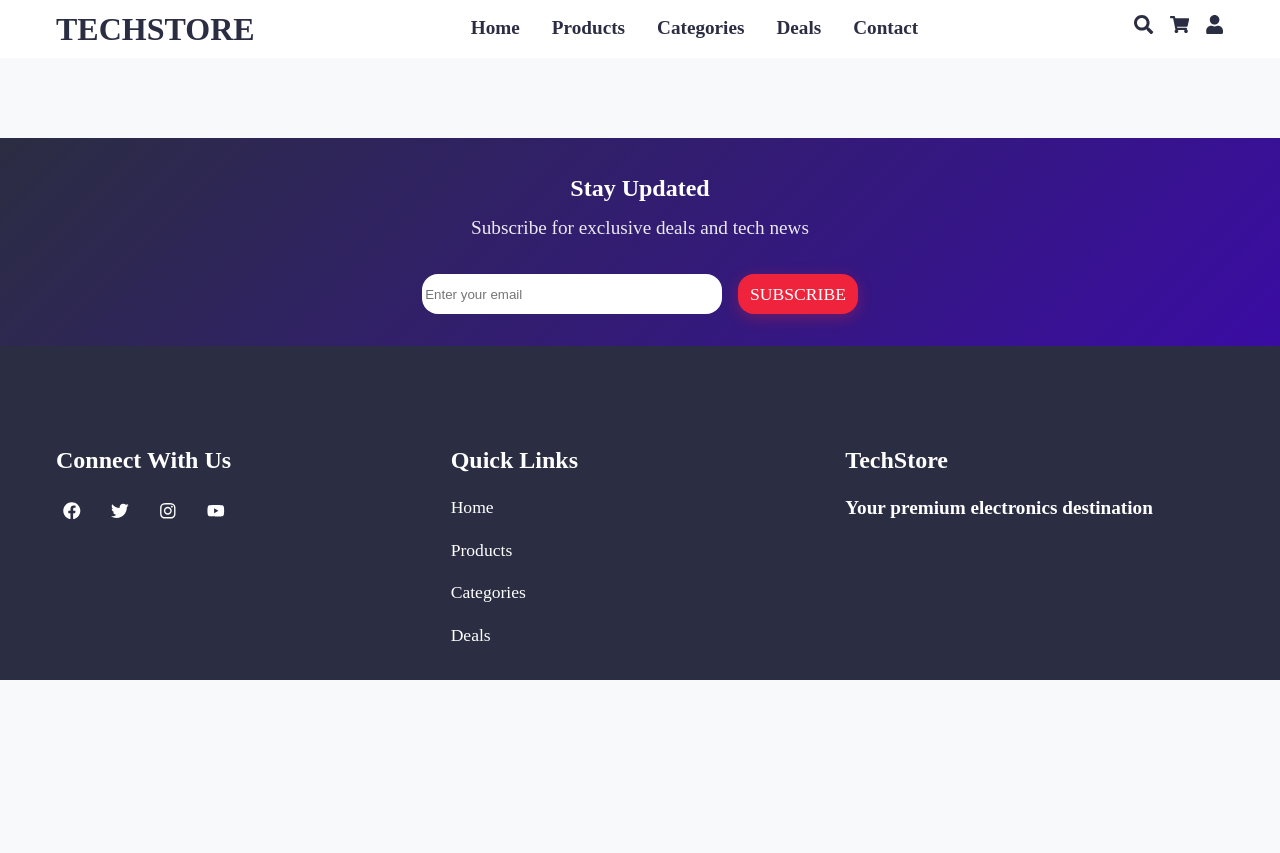
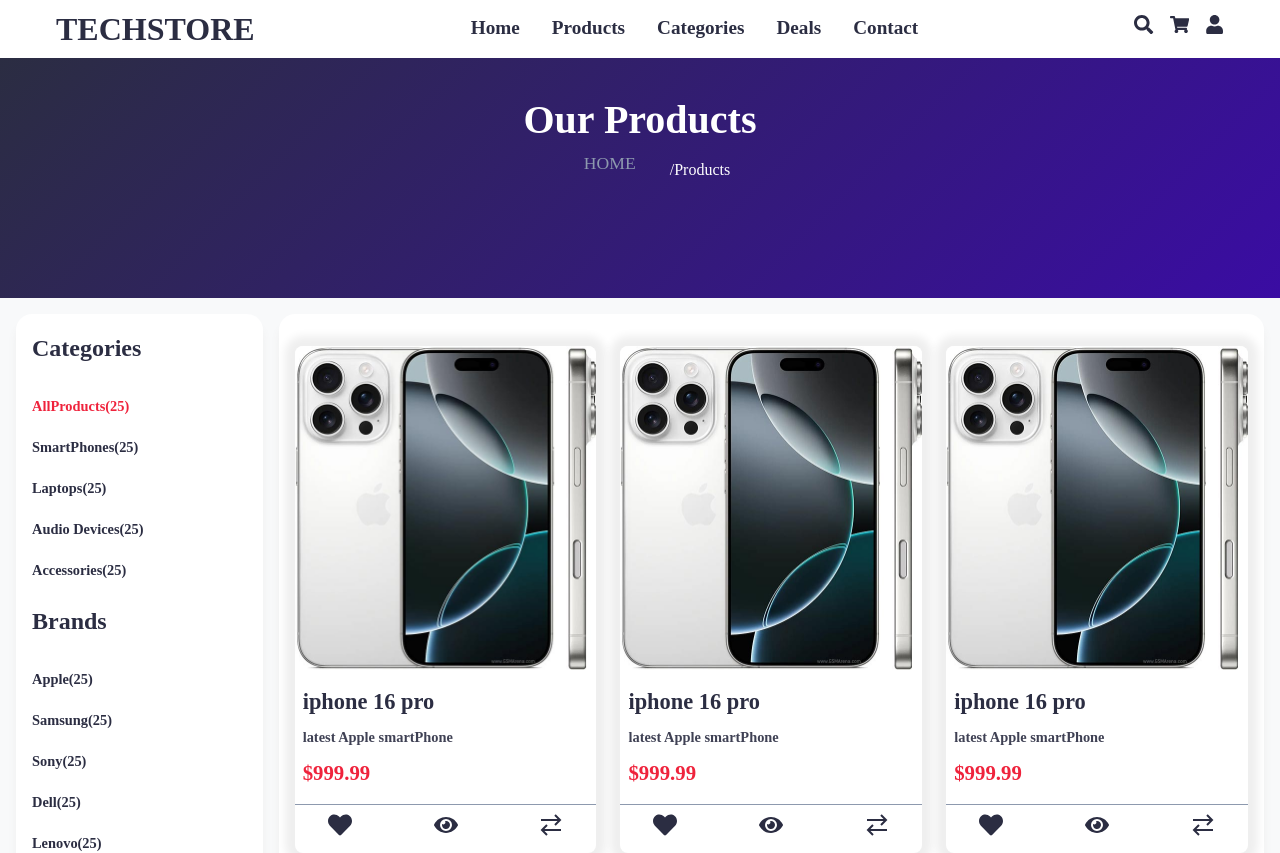
Before and after one commit to mohammadmehdidalvandii/techstore-front-end, a React (Vite) app: page /Products in a window 1280 px wide. Shown: the top 853 px of the page. Before the commit the page ends 800 px from the top, so only its background shows below. Built offline with nearby package versions, Linux system fonts and the light colour scheme.

Commit message:
create section store for products-page

```diff
--- /dev/null
+++ b/src/components/template/products/Store/Store.css
@@ -0,0 +1,75 @@
+.store_container{
+    display: flex;
+    gap: 1rem;
+    width: 100%;
+    margin-right: auto;
+    margin-left: auto;
+    padding-block: 1rem ;
+    padding-inline: 1rem    ;
+}
+.store_container .category,.product{
+    display: block;
+    background-color: var(--white);
+    box-shadow: 0 10px 10px #efefef;
+    border-radius: 1rem
+}
+.store_container .category{
+    flex-basis: 20%;
+    padding: 1rem;
+}
+.store_container .product{
+    flex-basis: 80%;
+    padding: 2rem 1rem;
+}
+/* Products */
+.store_container .grid_products{
+    display: grid;
+    grid-template-columns: repeat(auto-fit , minmax(250px ,1fr));
+    gap: 1.5rem;
+}
+/* categories */
+.store_container .box{
+    display: block;
+}
+ .store_container .box .box_title{
+    display: block;
+    font-family: var(--font-rubikBold);
+    font-size: 1.5rem;
+    font-weight: 900;
+    color: var(--text-color);
+}
+.store_container .box .box_wrapper{
+    display: block;
+    margin-top: 2rem;
+}
+
+.box_wrapper .box_btn{
+    display: flex;
+    align-items: center;
+    justify-content: center;
+    background-color: unset;
+    margin-bottom: 1.5rem;
+    outline: none;
+    border: none;
+    font-family: var(--font-rubikBold);
+    font-size: 0.9rem;
+    font-weight: 700;
+    color: var(--text-color);
+    cursor: pointer;
+    transition: all 0.4s linear;
+    &:hover{
+        color: var(--secondary-color);
+    }
+}
+.box_btn.active{
+    color: var(--secondary-color);
+}
+
+/* Responsive */
+@media (max-width : 768px) {
+    .store_container{
+        flex-direction: column;
+    }
+}
+@media (max-width : 576px) {
+}
--- /dev/null
+++ b/src/components/template/products/Store/Store.tsx
@@ -0,0 +1,47 @@
+import React from 'react';
+import './Store.css';
+import ProductCart from '@components/module/ProductCart/ProductCart';
+
+const Store:React.FC = ()=>{
+  return (
+    <section className="store_container">
+        <div className='category'>
+            <div className="box">
+                <h6 className="box_title">Categories</h6>
+                <div className="box_wrapper">
+                    <button className="box_btn active">AllProducts(25)</button>
+                    <button className="box_btn">SmartPhones(25)</button>
+                    <button className="box_btn">Laptops(25)</button>
+                    <button className="box_btn">Audio Devices(25)</button>
+                    <button className="box_btn">Accessories(25)</button>
+                </div>
+            </div>
+            <div className="box">
+                <h6 className="box_title">Brands</h6>
+                <div className="box_wrapper">
+                    <button className="box_btn">Apple(25)</button>
+                    <button className="box_btn">Samsung(25)</button>
+                    <button className="box_btn">Sony(25)</button>
+                    <button className="box_btn">Dell(25)</button>
+                    <button className="box_btn">Lenovo(25)</button>
+                </div>
+            </div>
+        </div>
+        <div className='product'>
+            <div className="grid_products">
+                <ProductCart/>
+                <ProductCart/>
+                <ProductCart/>
+                <ProductCart/>
+                <ProductCart/>
+                <ProductCart/>
+                <ProductCart/>
+                <ProductCart/>
+                <ProductCart/>
+            </div>
+        </div>
+    </section>
+  )
+}
+
+export default Store
--- a/src/page/Products/Products.tsx
+++ b/src/page/Products/Products.tsx
@@ -1,12 +1,16 @@
+import Breadcrumb from '@components/module/Breadcrumb/Breadcrumb'
 import Footer from '@components/module/Footer/Footer'
 import Navbar from '@components/module/Navbar/Navbar'
 import Newsletter from '@components/module/Newsletter/Newsletter'
+import Store from '@components/template/products/Store/Store'
 import React from 'react'
 
 const Products:React.FC = ()=>{
   return (
    <>
     <Navbar/>
+    <Breadcrumb title='Our Products' text='Products'/>
+    <Store/>
     <Newsletter/>
     <Footer/>
    </>
```
